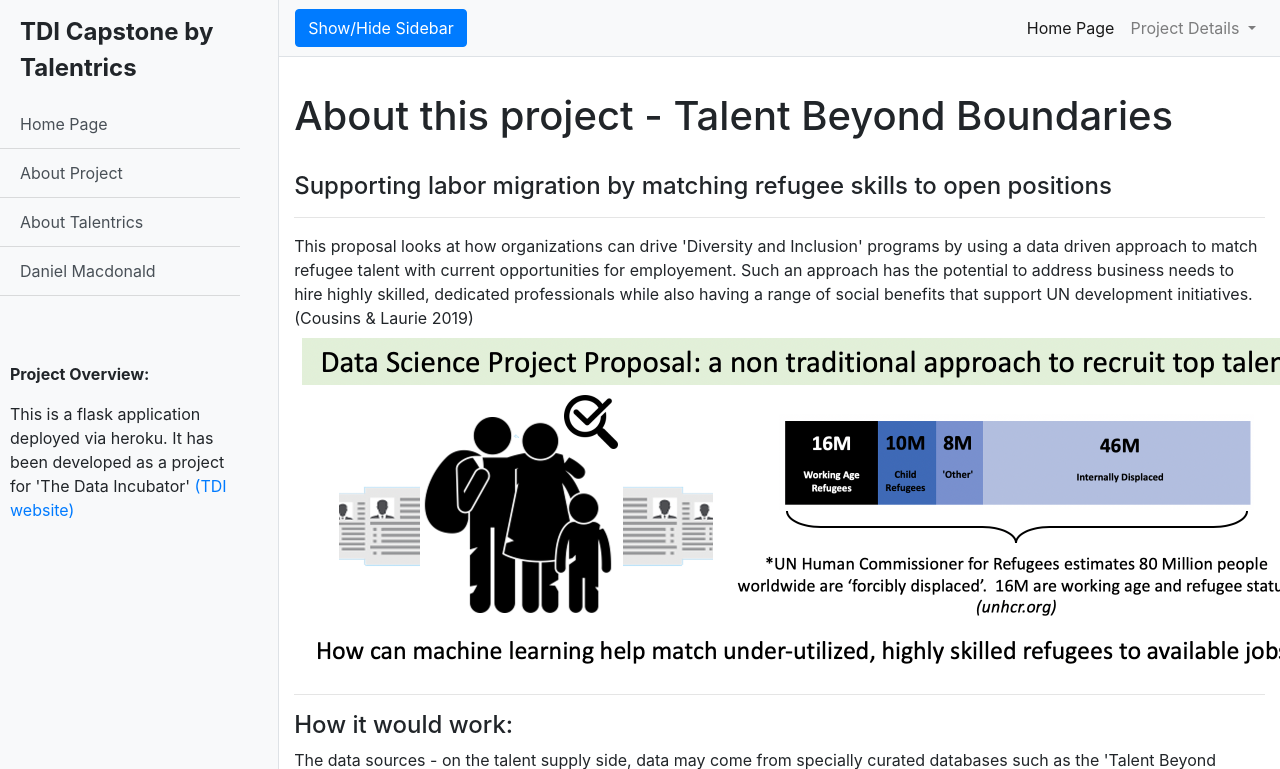
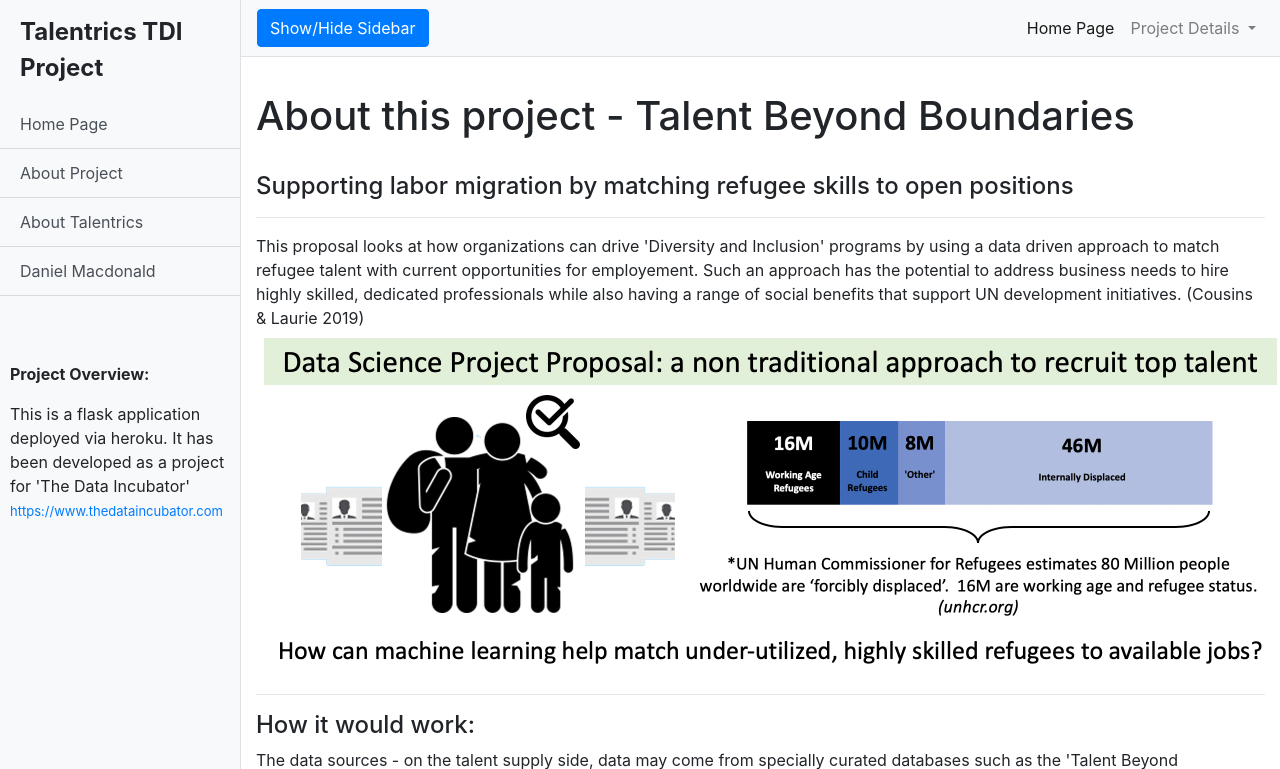
Before and after one commit to talentrics/heroku_test, a Flask app: page /about in a window 1280 px wide. Shown: the top 769 px of the page. Run offline with Flask 2, Linux system fonts and the light colour scheme; some libraries are stand-ins or nearby versions.

Commit message:
Update frames.html

```diff
--- a/templates/frames/frames.html
+++ b/templates/frames/frames.html
@@ -23,7 +23,7 @@
 
     <!-- Sidebar -->
     <div class="bg-light border-right" id="sidebar-wrapper">
-      <div class="sidebar-heading">TDI Capstone by Talentrics</div>
+      <div class="sidebar-heading">Talentrics TDI Project</div>
       <div class="list-group list-group-flush">
         <a href="/" class="list-group-item list-group-item-action bg-light">Home Page</a>
         <a href="/about" class="list-group-item list-group-item-action bg-light">About Project</a>
@@ -32,7 +32,7 @@
         <hr>
         <hr>
         <p style="text-align:left; padding-left: 10px; font-weight: bold">Project Overview:</h4>
-        <p style="padding-right: 5px; padding-left: 10px; text-align:left; fond-size: 12px">This is a flask application deployed via heroku.  It has been developed as a project for 'The Data Incubator' <a add target="_blank" href="https://www.thedataincubator.com">(TDI website)</a>
+        <p style="padding-right: 5px; padding-left: 10px; text-align:left; fond-size: 12px">This is a flask application deployed via heroku.  It has been developed as a project for 'The Data Incubator'<br> <a add target="_blank" href="https://www.thedataincubator.com" style="font-size: small;">https://www.thedataincubator.com</a>
         <br>
         <hr>
       </div>
```
